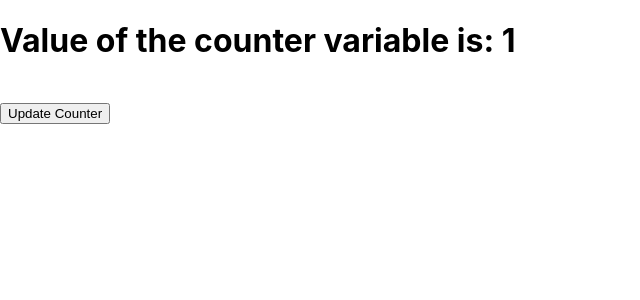
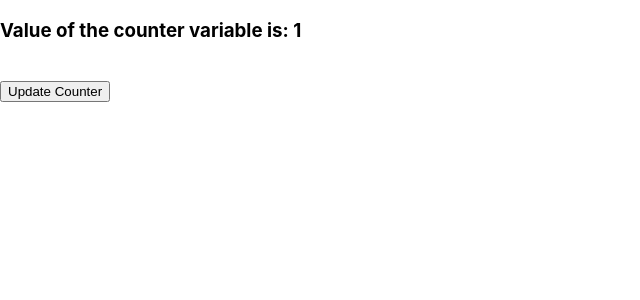
Before and after one commit to Muhammad-Usama-07/WebDevBootcamp2020, a React (Create React App) app in the folder Class04/: page / in a window 1280 px wide. Shown: the top 300 px of the page, without its empty margins (0-640 px from the left). Built offline with nearby package versions, Linux system fonts and the light colour scheme.

Commit message:
passing props

```diff
--- a/Class04/src/App.js
+++ b/Class04/src/App.js
@@ -6,7 +6,7 @@ function App() {
   let [count, setCount] = useState(1)
   return (
     <div >
-      <h1>Value of the counter variable is: {count}</h1>
+      <Message counter = {count}/>
       <br />
       <button onClick={()=>setCount(count + 1)}>Update Counter</button>
     </div>
--- a/Class04/src/message.js
+++ b/Class04/src/message.js
@@ -2,7 +2,7 @@ import React from 'react'
 
 function Message(props){
     return(
-        <h3>Value of the counter variable is: {props.count}</h3>
+        <h3>Value of the counter variable is: {props.counter}</h3>
     )
 }
 
```
Also changed, not shown: 1 other file (tests, documents, lock files or other folders).
